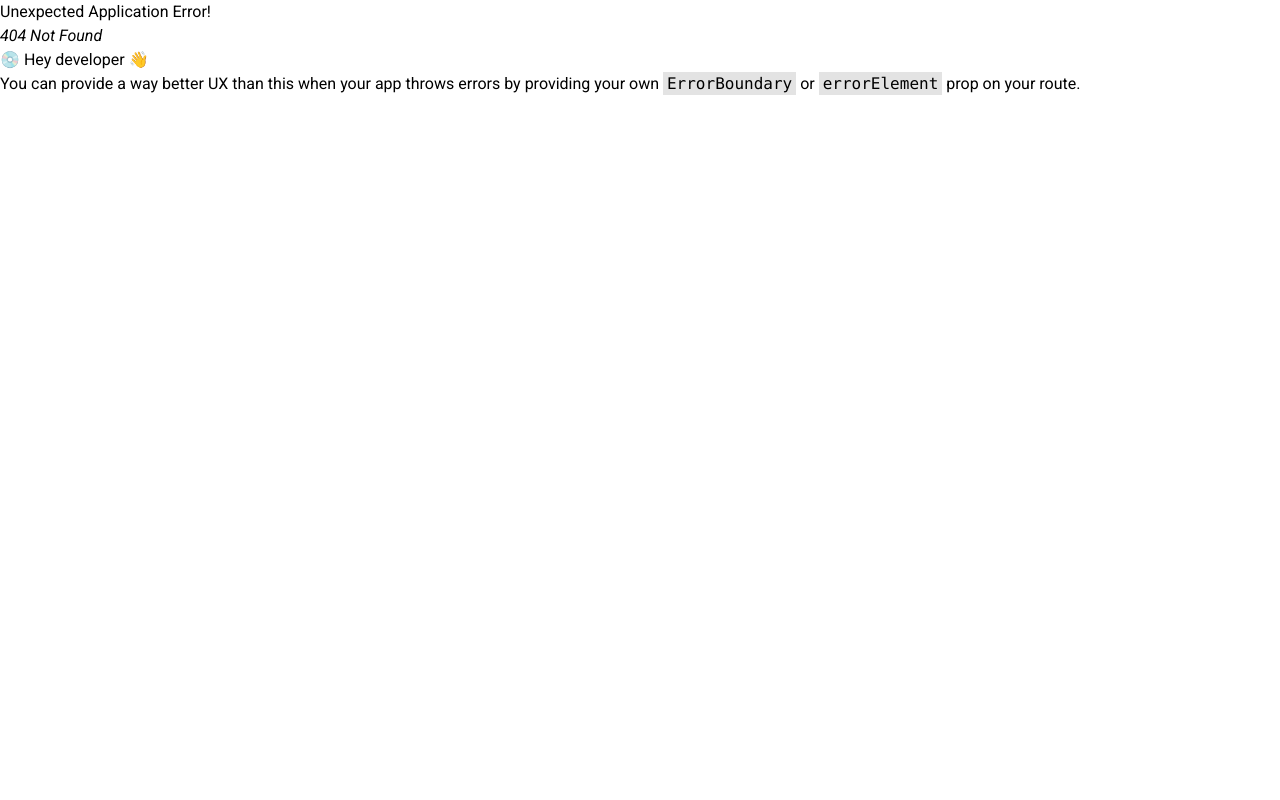
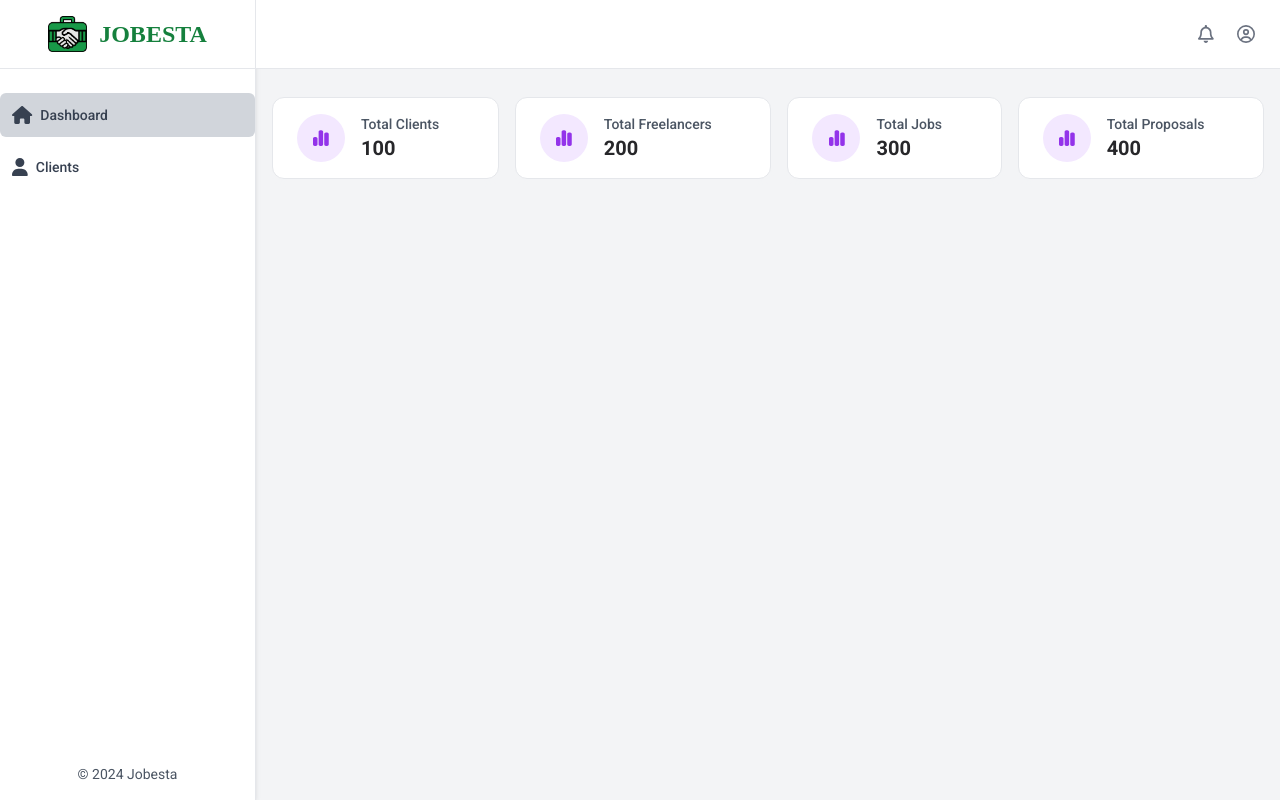
Before and after one commit to AhmedSobhy01/jobesta, a React (Vite) app in the folder client/: page /admin in a window 1280 px wide. Before the commit this address had no page. Built offline with nearby package versions, Linux system fonts and the light colour scheme; the HTML template or start-up script is replaced by a standard one; a web font is replaced by a local one.

Commit message:
feat: add admin dashboard layout and components

```diff
--- a/client/src/App.tsx
+++ b/client/src/App.tsx
@@ -1,5 +1,6 @@
 import { createBrowserRouter, RouterProvider } from 'react-router-dom';
 import MainLayout from '@/layouts/MainLayout';
+import AdminLayout from '@/layouts/AdminLayout';
 import Home from '@/pages/Home';
 import About from '@/pages/About';
 import Jobs from '@/pages/Jobs';
@@ -13,6 +14,7 @@ import { SetUserPage } from '@/utils/SetUserPage';
 import { Logout } from '@/utils/Logout';
 import ProfilePage from '@/pages/Profile';
 import { FreelancerContextProvider } from '@/store/freelancerContext';
+import Dashboard from './pages/Admin/Dashboard';
 
 const router = createBrowserRouter([
   {
@@ -43,6 +45,18 @@ const router = createBrowserRouter([
     path: '/logout',
     element: <Logout />,
   },
+
+  {
+    path: 'admin',
+    element: <AdminLayout />,
+    loader: AdminLayout.loader,
+    children: [
+      {
+        index: true,
+        element: <Dashboard />,
+      },
+    ],
+  },
 ]);
 
 function App() {
--- /dev/null
+++ b/client/src/components/Admin/Layout/NavBar.tsx
@@ -0,0 +1,59 @@
+import { FontAwesomeIcon } from '@fortawesome/react-fontawesome';
+import { faBell, faCircleUser } from '@fortawesome/free-regular-svg-icons';
+import NavButton from '@/components/NavBar/NavButton';
+import ProfileDropdown from '@/components/Profile/ProfileDropdown';
+
+const NavBar: React.FC<{
+  dropdownOpen: {
+    isDropdownProfileOpen: boolean;
+  };
+  setDropdownOpenMenu: (newFreelancer: {
+    isDropdownProfileOpen: boolean;
+  }) => void;
+}> = ({ dropdownOpen, setDropdownOpenMenu }) => {
+  const { isDropdownProfileOpen } = dropdownOpen;
+
+  function handleProfileClick() {
+    setDropdownOpenMenu({
+      isDropdownProfileOpen: !isDropdownProfileOpen,
+    });
+  }
+
+  function handleBellClick() {
+    setDropdownOpenMenu({
+      isDropdownProfileOpen: false,
+    });
+  }
+
+  return (
+    <>
+      <nav className="bg-white border-gray-200 dark:bg-gray-900 border-b">
+        <div className=" flex flex-wrap items-center justify-end mx-auto p-3.5">
+          <div className="flex justify-between md:w-auto md:order-2 space-x-3 md:space-x-0 rtl:space-x-reverse relative">
+            <NavButton
+              focus={false}
+              handleClick={handleBellClick}
+              wideHidden={false}
+            >
+              <FontAwesomeIcon icon={faBell} />
+            </NavButton>
+
+            <div className="relative">
+              <NavButton
+                focus={isDropdownProfileOpen}
+                handleClick={handleProfileClick}
+                wideHidden={false}
+              >
+                <FontAwesomeIcon icon={faCircleUser} />
+              </NavButton>
+
+              {isDropdownProfileOpen && <ProfileDropdown />}
+            </div>
+          </div>
+        </div>
+      </nav>
+    </>
+  );
+};
+
+export default NavBar;
--- /dev/null
+++ b/client/src/components/Admin/Layout/Sidebar.tsx
@@ -0,0 +1,33 @@
+import { faHome, faUser } from '@fortawesome/free-solid-svg-icons';
+import { Link } from 'react-router-dom';
+import jobestaLogo from '@/assets/jobesta-logo.png';
+import SidebarButton from './SidebarButton';
+
+const Sidebar: React.FC = () => {
+  return (
+    <div className="w-64 bg-white shadow-md border-r border-gray-200 dark:bg-gray-800 dark:border-gray-700 h-screen flex flex-col">
+      <div className="p-4 text-xl font-bold text-center text-gray-800 border-b flex items-center justify-center space-x-3">
+        <Link
+          to="/"
+          className="flex items-center space-x-3 rtl:space-x-reverse"
+        >
+          <img className="w-auto h-9" src={jobestaLogo} alt="Jobesta Logo" />
+          <span className="font-customFont text-2xl text-green-700 font-semibold dark:text-green-500">
+            JOBESTA
+          </span>
+        </Link>
+      </div>
+
+      <nav className="mt-6 space-y-2">
+        <SidebarButton icon={faHome} text="Dashboard" route="/admin" />
+        <SidebarButton icon={faUser} text="Clients" route="/admin/clients" />
+      </nav>
+
+      <div className="mt-auto p-4 text-center text-sm text-gray-600 dark:text-gray-400">
+        <span>&copy; 2024 Jobesta</span>
+      </div>
+    </div>
+  );
+};
+
+export default Sidebar;
--- /dev/null
+++ b/client/src/components/Admin/Layout/SidebarButton.tsx
@@ -0,0 +1,27 @@
+import { Link } from 'react-router-dom';
+import { FontAwesomeIcon } from '@fortawesome/react-fontawesome';
+import { IconDefinition } from '@fortawesome/fontawesome-svg-core';
+
+function SidebarButton({
+  icon,
+  text,
+  route,
+}: {
+  icon: IconDefinition;
+  text: string;
+  route: string;
+}) {
+  const currentRoute = window.location.pathname;
+
+  return (
+    <Link
+      to={route}
+      className={`flex items-center p-3 space-x-2 text-gray-700 hover:bg-gray-300 rounded-md transition-all duration-200 dark:text-gray-200 dark:hover:bg-gray-600 dark:hover:text-white ${currentRoute.startsWith(route) ? 'bg-gray-300' : ''}`}
+    >
+      <FontAwesomeIcon icon={icon} className="text-lg" />
+      <span className="text-sm font-medium">{text}</span>
+    </Link>
+  );
+}
+
+export default SidebarButton;
--- /dev/null
+++ b/client/src/components/Admin/StatCard.tsx
@@ -0,0 +1,29 @@
+import { IconDefinition } from '@fortawesome/fontawesome-svg-core';
+import { FontAwesomeIcon } from '@fortawesome/react-fontawesome';
+
+function StatsCard({
+  title,
+  value,
+  icon,
+}: {
+  title: string;
+  value: string;
+  icon: IconDefinition;
+}) {
+  return (
+    <div className="relative flex flex-grow items-center rounded-xl border border-gray-200 bg-white bg-clip-border shadow-md shadow-gray-100 dark:border-gray-600 dark:text-white dark:shadow-none py-4 px-6 max-w-sm">
+      <div className="rounded-full text-purple-600 bg-purple-100 h-12 w-12 flex items-center justify-center text-lg">
+        <FontAwesomeIcon icon={icon} />
+      </div>
+
+      <div className="ml-4 flex w-auto flex-col justify-center">
+        <p className="text-sm font-medium text-gray-600">{title}</p>
+        <h4 className="text-xl font-bold text-zinc-800 dark:text-white">
+          {value}
+        </h4>
+      </div>
+    </div>
+  );
+}
+
+export default StatsCard;
--- a/client/src/components/Profile/ProfileDropdown.tsx
+++ b/client/src/components/Profile/ProfileDropdown.tsx
@@ -27,6 +27,13 @@ const ProfileDropdown: React.FC = () => {
           </div>
           <div className="border-t dark:border-gray-700 border-gray-200"></div>
           <ul className="py-1">
+            {userData.role === 'admin' && (
+              <li>
+                <NavBarItem className="" page="/admin">
+                  Admin Dashboard
+                </NavBarItem>
+              </li>
+            )}
             <li>
               <NavBarItem className="" page={`/users/${userData.username}`}>
                 Profile
--- /dev/null
+++ b/client/src/layouts/AdminLayout.tsx
@@ -0,0 +1,160 @@
+import Sidebar from '@/components/Admin/Layout/Sidebar.tsx';
+import UserContext from '@/store/userContext';
+import { getAuthJwtToken, getAuthRefreshToken } from '@/utils/auth';
+import { useContext, useEffect, useState } from 'react';
+import { Outlet, useLoaderData } from 'react-router';
+import ErrorModule from '@/components/ErrorModule';
+import NavBar from '@/components/Admin/Layout/NavBar';
+
+const AdminLayout = () => {
+  const myUser = useContext(UserContext);
+  const [isError, setIsError] = useState(false);
+  const [dropdownOpen, setDropdownOpenMenu] = useState({
+    isDropdownProfileOpen: false,
+  });
+  const userData = useLoaderData();
+
+  const handleCloseError = () => setIsError(false);
+
+  // Reset dropdowns only when clicking outside of navigation
+  const handleClick = (e: React.MouseEvent) => {
+    const target = e.target as HTMLElement;
+
+    const isNavClick = target.closest('nav');
+
+    const isButtonClick = target.closest('button');
+
+    if (!isNavClick || (isNavClick && !isButtonClick)) {
+      setDropdownOpenMenu({
+        isDropdownProfileOpen: false,
+      });
+    }
+  };
+
+  useEffect(() => {
+    if (userData?.message) {
+      setIsError(true);
+    }
+
+    if (userData?.user && userData.user.id !== myUser.accountId) {
+      const {
+        id,
+        firstName,
+        lastName,
+        username,
+        email,
+        role,
+        isBanned,
+        profilePicture,
+      } = userData.user;
+      myUser.setUser({
+        accountId: id,
+        firstName,
+        lastName,
+        username: username,
+        email,
+        role,
+        isBanned,
+        profilePicture,
+        jwtToken: getAuthJwtToken(),
+        refreshToken: getAuthRefreshToken(),
+      });
+    }
+  }, [userData, myUser]);
+
+  return (
+    <div className="flex h-screen bg-gray-100" onClick={handleClick}>
+      {isError && (
+        <ErrorModule
+          errorMessage={userData?.message}
+          onClose={handleCloseError}
+        />
+      )}
+
+      <Sidebar />
+
+      <div className="flex flex-col flex-1">
+        <NavBar
+          dropdownOpen={dropdownOpen}
+          setDropdownOpenMenu={setDropdownOpenMenu}
+        />
+
+        <main className="p-4 overflow-auto">
+          <Outlet />
+        </main>
+      </div>
+    </div>
+  );
+};
+
+AdminLayout.loader = async function loader() {
+  const jwtToken = getAuthJwtToken();
+  const refreshToken = getAuthRefreshToken();
+
+  if (!refreshToken || refreshToken === 'EXPIRED') {
+    localStorage.removeItem('refreshToken');
+    localStorage.removeItem('jwtToken');
+    localStorage.removeItem('jwtTokenExpiration');
+    return { user: null };
+  }
+
+  try {
+    let newJwtToken = jwtToken;
+
+    // Refresh JWT token if expired
+    if (!jwtToken || jwtToken === 'EXPIRED') {
+      localStorage.removeItem('jwtToken');
+
+      const authData = { refreshToken };
+      const response = await fetch(
+        `${import.meta.env.VITE_API_URL}/auth/refresh`,
+        {
+          method: 'POST',
+          headers: { 'Content-Type': 'application/json' },
+          body: JSON.stringify(authData),
+        },
+      );
+
+      const resData = await response.json();
+
+      if (!response.ok) {
+        return { message: resData.message };
+      }
+
+      newJwtToken = resData.data.jwtToken;
+      if (newJwtToken) localStorage.setItem('jwtToken', newJwtToken);
+
+      const jwtTokenExpiration = new Date();
+      jwtTokenExpiration.setHours(jwtTokenExpiration.getHours() + 1);
+      localStorage.setItem(
+        'jwtTokenExpiration',
+        jwtTokenExpiration.toISOString(),
+      );
+    }
+
+    // Fetch user data with the (refreshed) JWT token
+    const userResponse = await fetch(
+      `${import.meta.env.VITE_API_URL}/account/me`,
+      {
+        headers: {
+          'Content-Type': 'application/json',
+          Authorization: `Bearer ${newJwtToken}`,
+        },
+      },
+    );
+
+    const userData = await userResponse.json();
+
+    if (!userResponse.ok) {
+      return { message: userData.message };
+    }
+
+    return {
+      user: userData.data,
+    };
+  } catch {
+    return { message: 'An error occurred while fetching user data' };
+  }
+};
+
+export default AdminLayout;
--- /dev/null
+++ b/client/src/pages/Admin/Dashboard.tsx
@@ -0,0 +1,15 @@
+import { faChartSimple } from '@fortawesome/free-solid-svg-icons';
+import StatsCard from '@/components/Admin/StatCard';
+
+function Dashboard() {
+  return (
+    <div className="mt-3 flex flex-wrap gap-4">
+      <StatsCard title="Total Clients" value="100" icon={faChartSimple} />
+      <StatsCard title="Total Freelancers" value="200" icon={faChartSimple} />
+      <StatsCard title="Total Jobs" value="300" icon={faChartSimple} />
+      <StatsCard title="Total Proposals" value="400" icon={faChartSimple} />
+    </div>
+  );
+}
+
+export default Dashboard;
```
Also changed, not shown: client/src/pages/Admin/Clients.tsx (added).
